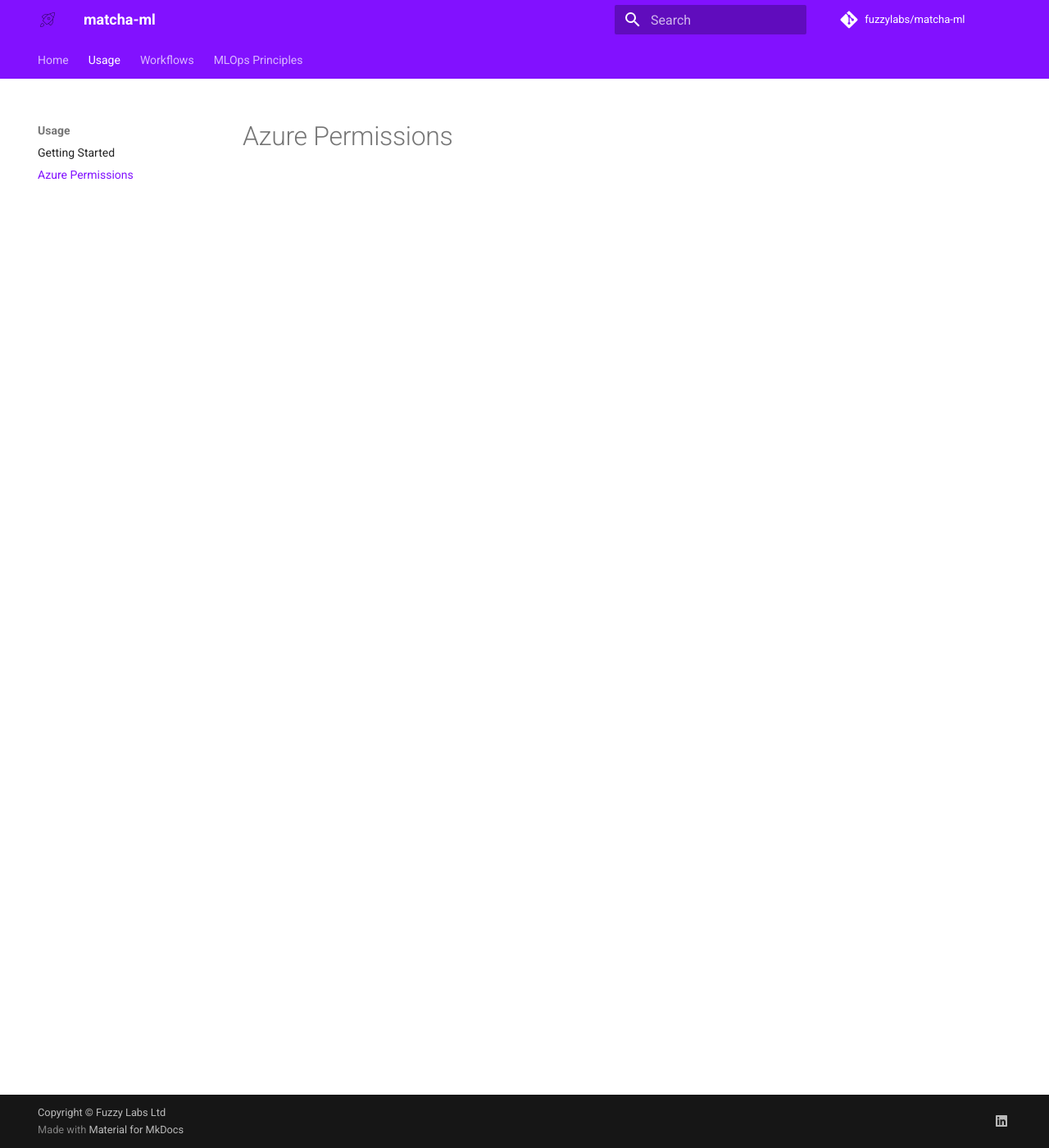
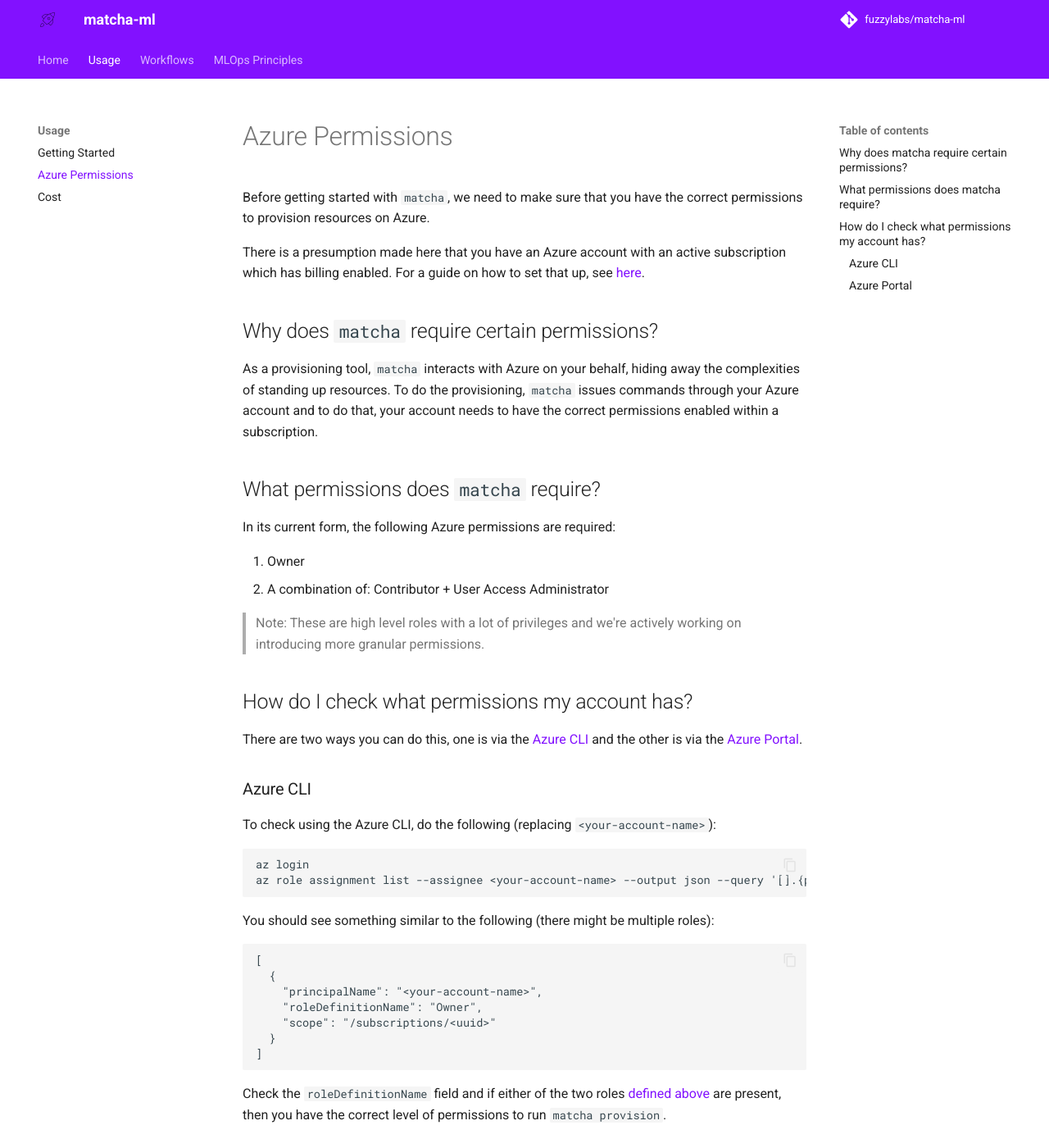
Before and after one commit to fuzzylabs/matcha, an MkDocs documentation site: the page built from docs/azure-permissions.md, in a window 1280 px wide and 1400 px high. Shown: the whole window at 82% size. Built offline with MkDocs 1.6.1 and Material for MkDocs 9.7.7, drawn with Linux system fonts in a browser that asks for light colours; comment, search, counter and statistics services are not loaded; some of the changed text lies outside the part shown.

Commit message:
[RPD-108] Add Azure permissions documentation (#57)
* RPD-108 added azure permissions documentation

* RPD-108 added cost breakdown

* RPD-108 added images for azure portal

* RPD-108 spelling as per PR comments

* RPD-108 desimplifying

* RPD-108 PR comments and added costing page

````diff
--- a/.pre-commit-config.yaml
+++ b/.pre-commit-config.yaml
@@ -14,6 +14,7 @@
         files: "\\.(py|txt|yaml|json|md|toml|lock|cfg|html|sh|js|yml)$"
       - id: end-of-file-fixer
       - id: check-added-large-files
+        args: ['--maxkb=1000']
       - id: check-case-conflict
       - id: requirements-txt-fixer
 
--- a/docs/azure-permissions.md
+++ b/docs/azure-permissions.md
@@ -1 +1,68 @@
 # Azure Permissions
+
+Before getting started with `matcha`, we need to make sure that you have the correct permissions to provision resources on Azure.
+
+There is a presumption made here that you have an Azure account with an active subscription which has billing enabled. For a guide on how to set that up, see [here](https://learn.microsoft.com/en-us/dynamics-nav/how-to--sign-up-for-a-microsoft-azure-subscription).
+
+## Why does `matcha` require certain permissions?
+
+As a provisioning tool, `matcha` interacts with Azure on your behalf, hiding away the complexities of standing up resources. To do the provisioning, `matcha` issues commands through your Azure account and to do that, your account needs to have the correct permissions enabled within a subscription.
+
+## What permissions does `matcha` require?
+
+In its current form, the following Azure permissions are required:
+
+1. Owner
+2. A combination of: Contributor + User Access Administrator
+
+> Note: These are high level roles with a lot of privileges and we're actively working on introducing more granular permissions.
+
+## How do I check what permissions my account has?
+
+There are two ways you can do this, one is via the [Azure CLI](https://learn.microsoft.com/en-us/cli/azure/install-azure-cli) and the other is via the [Azure Portal](https://portal.azure.com/).
+
+### Azure CLI
+
+To check using the Azure CLI, do the following (replacing `<your-account-name>`):
+
+```bash
+az login
+az role assignment list --assignee <your-account-name> --output json --query '[].{principalName:principalName, roleDefinitionName:roleDefinitionName, scope:scope}'
+```
+
+You should see something similar to the following (there might be multiple roles):
+
+```bash
+[
+  {
+    "principalName": "<your-account-name>",
+    "roleDefinitionName": "Owner",
+    "scope": "/subscriptions/<uuid>"
+  }
+]
+```
+
+Check the `roleDefinitionName` field and if either of the two roles [defined above](#what-permissions-does-matcha-require) are present, then you have the correct level of permissions to run `matcha provision`.
+
+### Azure Portal
+
+To check your permissions using the Azure portal, do the following:
+
+- In the Azure portal, go to *Subscriptions*
+- Select the subscription that you want to check the roles for
+- Click *Access Control (IAM)* in the panel to the left
+
+<figure markdown>
+  ![Azure Access Control Location](img/azure-permissions/azure-access-control-location.png)
+  <figcaption>Azure Access Control</figcaption>
+</figure>
+
+- Go to the *Role assignments* tab
+- Check in the *Role* column whether it matches one of the [required roles](#what-permissions-does-matcha-require)
+
+<figure markdown>
+  ![Azure Role Assignments](img/azure-permissions/azure-role-assignments.png)
+  <figcaption>Azure Role Assignments</figcaption>
+</figure>
+
+From the above, we can see that the user has the Owner permissions.
--- a/mkdocs.yml
+++ b/mkdocs.yml
@@ -11,6 +11,7 @@
   - Usage:
     - Getting Started: 'getting-started.md'
     - Azure Permissions: 'azure-permissions.md'
+    - Cost: 'costings.md'
   - Workflows: 'workflows.md'
   - MLOps Principles: 'mlops-principles.md'
 
@@ -29,7 +30,11 @@
   - pymdownx.emoji:
       emoji_index: !!python/name:materialx.emoji.twemoji
       emoji_generator: !!python/name:materialx.emoji.to_svg
+  - md_in_html
 
+plugins:
+  - glightbox:
+      zoomable: true
 
 extra:
   social:
--- a/pyproject.toml
+++ b/pyproject.toml
@@ -41,6 +41,7 @@
 
 [tool.poetry.group.doc.dependencies]
 mkdocs-material = "^9.1.3"
+mkdocs-glightbox = "^0.3.4"
 
 [build-system]
 requires = ["poetry-core"]
````
Also changed, not shown: docs/costings.md (added, +12 -0 lines), docs/getting-started.md (+5 -6 lines), docs/img/azure-permissions/azure-access-control-location.png (added), docs/img/azure-permissions/azure-cost-breakdown.png (added), docs/img/azure-permissions/azure-role-assignments.png (added), 1 other file.
